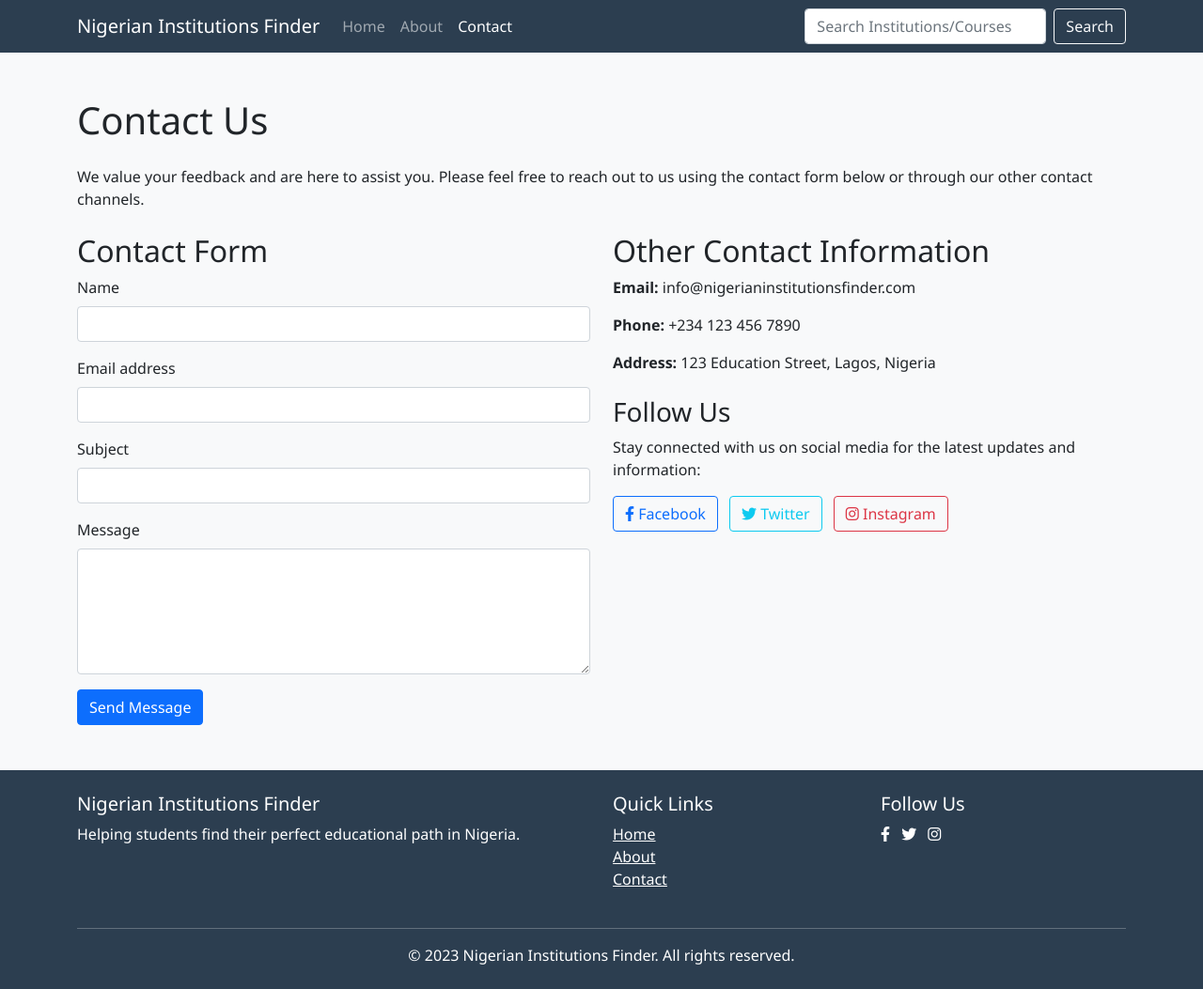
After one commit to nonsonwune/ibass, a Flask app: page /contact in a window 1280 px wide. The commit adds this page. Shown: the whole page at 94% size. Run offline with Flask 3, Linux system fonts and the light colour scheme.

Commit message:
added about and contact

```diff
--- a/app.py
+++ b/app.py
@@ -345,6 +345,16 @@ def search_results():
     )
 
 
+@app.route("/about")
+def about():
+    return render_template("about.html")
+
+
+@app.route("/contact")
+def contact():
+    return render_template("contact.html")
+
+
 # Run Flask app
 if __name__ == "__main__":
     app.run(debug=True)
--- /dev/null
+++ b/templates/contact.html
@@ -0,0 +1,166 @@
+<!DOCTYPE html>
+<html lang="en">
+  <head>
+    <meta charset="UTF-8" />
+    <meta name="viewport" content="width=device-width, initial-scale=1.0" />
+    <title>Contact Us - Nigerian Institutions Finder</title>
+    <link
+      href="https://cdn.jsdelivr.net/npm/bootstrap@5.1.3/dist/css/bootstrap.min.css"
+      rel="stylesheet"
+    />
+    <link
+      rel="stylesheet"
+      href="https://cdnjs.cloudflare.com/ajax/libs/font-awesome/6.0.0-beta3/css/all.min.css"
+    />
+    <style>
+      body {
+        font-family: "Segoe UI", Tahoma, Geneva, Verdana, sans-serif;
+        background-color: #f8f9fa;
+      }
+      .navbar {
+        background-color: #2c3e50;
+      }
+      .footer {
+        background-color: #2c3e50;
+        color: white;
+      }
+    </style>
+  </head>
+  <body>
+    <nav class="navbar navbar-expand-lg navbar-dark sticky-top">
+      <div class="container">
+        <a class="navbar-brand" href="/">Nigerian Institutions Finder</a>
+        <button
+          class="navbar-toggler"
+          type="button"
+          data-bs-toggle="collapse"
+          data-bs-target="#navbarNav"
+        >
+          <span class="navbar-toggler-icon"></span>
+        </button>
+        <div class="collapse navbar-collapse" id="navbarNav">
+          <ul class="navbar-nav me-auto">
+            <li class="nav-item">
+              <a class="nav-link" href="/">Home</a>
+            </li>
+            <li class="nav-item">
+              <a class="nav-link" href="/about">About</a>
+            </li>
+            <li class="nav-item">
+              <a class="nav-link active" href="/contact">Contact</a>
+            </li>
+          </ul>
+          <form class="d-flex" action="/search" method="GET">
+            <input
+              class="form-control me-2"
+              type="search"
+              placeholder="Search Institutions/Courses"
+              name="q"
+              aria-label="Search"
+            />
+            <button class="btn btn-outline-light" type="submit">Search</button>
+          </form>
+        </div>
+      </div>
+    </nav>
+
+    <div class="container mt-5">
+      <h1 class="mb-4">Contact Us</h1>
+      <p>
+        We value your feedback and are here to assist you. Please feel free to
+        reach out to us using the contact form below or through our other
+        contact channels.
+      </p>
+
+      <div class="row mt-4">
+        <div class="col-md-6">
+          <h2>Contact Form</h2>
+          <form>
+            <div class="mb-3">
+              <label for="name" class="form-label">Name</label>
+              <input type="text" class="form-control" id="name" required />
+            </div>
+            <div class="mb-3">
+              <label for="email" class="form-label">Email address</label>
+              <input type="email" class="form-control" id="email" required />
+            </div>
+            <div class="mb-3">
+              <label for="subject" class="form-label">Subject</label>
+              <input type="text" class="form-control" id="subject" required />
+            </div>
+            <div class="mb-3">
+              <label for="message" class="form-label">Message</label>
+              <textarea
+                class="form-control"
+                id="message"
+                rows="5"
+                required
+              ></textarea>
+            </div>
+            <button type="submit" class="btn btn-primary">Send Message</button>
+          </form>
+        </div>
+        <div class="col-md-6">
+          <h2>Other Contact Information</h2>
+          <p><strong>Email:</strong> info@nigerianinstitutionsfinder.com</p>
+          <p><strong>Phone:</strong> +234 123 456 7890</p>
+          <p><strong>Address:</strong> 123 Education Street, Lagos, Nigeria</p>
+
+          <h3 class="mt-4">Follow Us</h3>
+          <p>
+            Stay connected with us on social media for the latest updates and
+            information:
+          </p>
+          <a href="#" class="btn btn-outline-primary me-2"
+            ><i class="fab fa-facebook-f"></i> Facebook</a
+          >
+          <a href="#" class="btn btn-outline-info me-2"
+            ><i class="fab fa-twitter"></i> Twitter</a
+          >
+          <a href="#" class="btn btn-outline-danger"
+            ><i class="fab fa-instagram"></i> Instagram</a
+          >
+        </div>
+      </div>
+    </div>
+
+    <footer class="footer py-4 mt-5">
+      <div class="container">
+        <div class="row">
+          <div class="col-md-6">
+            <h5>Nigerian Institutions Finder</h5>
+            <p>
+              Helping students find their perfect educational path in Nigeria.
+            </p>
+          </div>
+          <div class="col-md-3">
+            <h5>Quick Links</h5>
+            <ul class="list-unstyled">
+              <li><a href="/" class="text-white">Home</a></li>
+              <li><a href="/about" class="text-white">About</a></li>
+              <li><a href="/contact" class="text-white">Contact</a></li>
+            </ul>
+          </div>
+          <div class="col-md-3">
+            <h5>Follow Us</h5>
+            <a href="#" class="text-white me-2"
+              ><i class="fab fa-facebook-f"></i
+            ></a>
+            <a href="#" class="text-white me-2"
+              ><i class="fab fa-twitter"></i
+            ></a>
+            <a href="#" class="text-white me-2"
+              ><i class="fab fa-instagram"></i
+            ></a>
+          </div>
+        </div>
+        <hr class="mt-4 mb-3" />
+        <p class="text-center mb-0">
+          &copy; 2023 Nigerian Institutions Finder. All rights reserved.
+        </p>
+      </div>
+    </footer>
+
+    <script src="https://cdn.jsdelivr.net/npm/bootstrap@5.1.3/dist/js/bootstrap.bundle.min.js"></script>
+  </body>
+</html>
--- a/templates/home.html
+++ b/templates/home.html
@@ -46,7 +46,7 @@
   <body>
     <nav class="navbar navbar-expand-lg navbar-dark sticky-top">
       <div class="container">
-        <a class="navbar-brand" href="/">Institution Finder</a>
+        <a class="navbar-brand" href="/">Nigerian Institutions Finder</a>
         <button
           class="navbar-toggler"
           type="button"
@@ -58,7 +58,7 @@
         <div class="collapse navbar-collapse" id="navbarNav">
           <ul class="navbar-nav me-auto">
             <li class="nav-item">
-              <a class="nav-link active" href="/">Home</a>
+              <a class="nav-link" href="/">Home</a>
             </li>
             <li class="nav-item">
               <a class="nav-link" href="/about">About</a>
@@ -71,7 +71,7 @@
             <input
               class="form-control me-2"
               type="search"
-              placeholder="Search Institutios/Courses"
+              placeholder="Search Institutions/Courses"
               name="q"
               aria-label="Search"
             />
```
Also changed, not shown: templates/about.html (added, +147 -0 lines), templates/recommend.html (+10 -4 lines).
